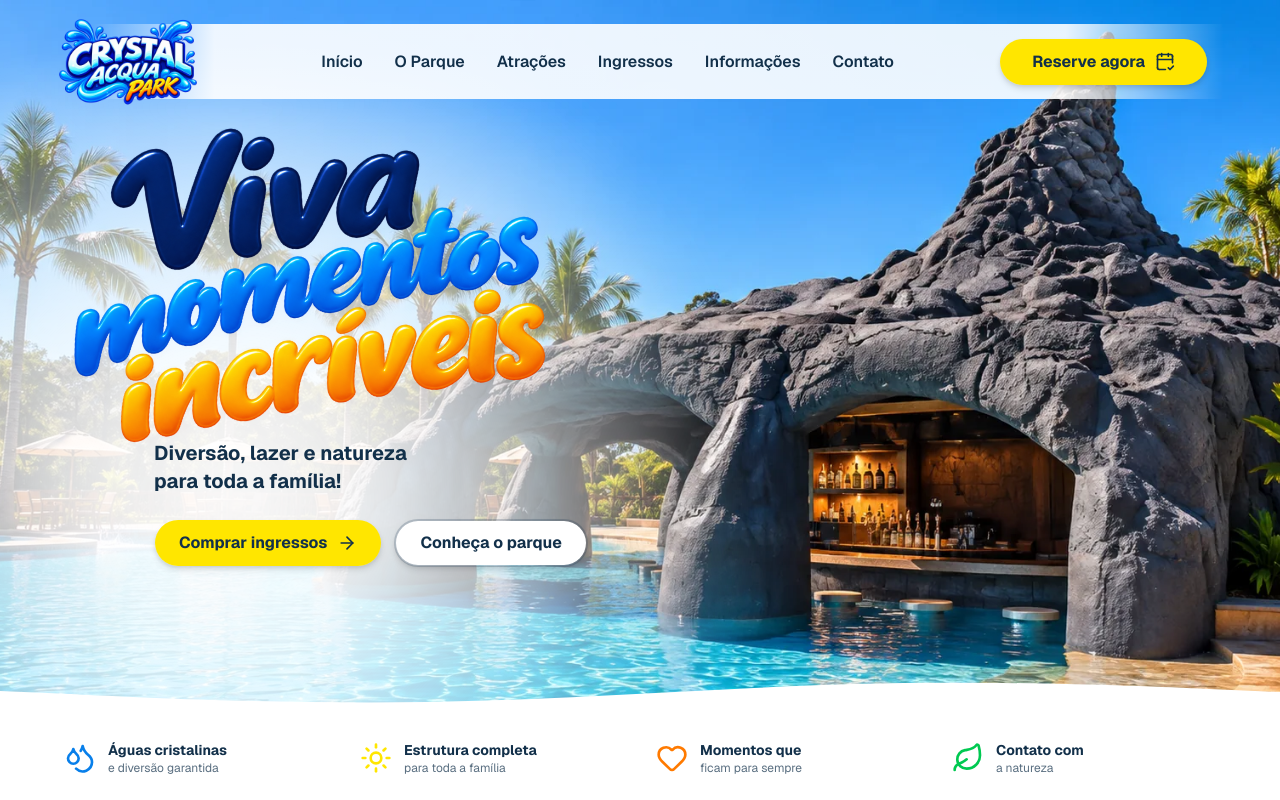
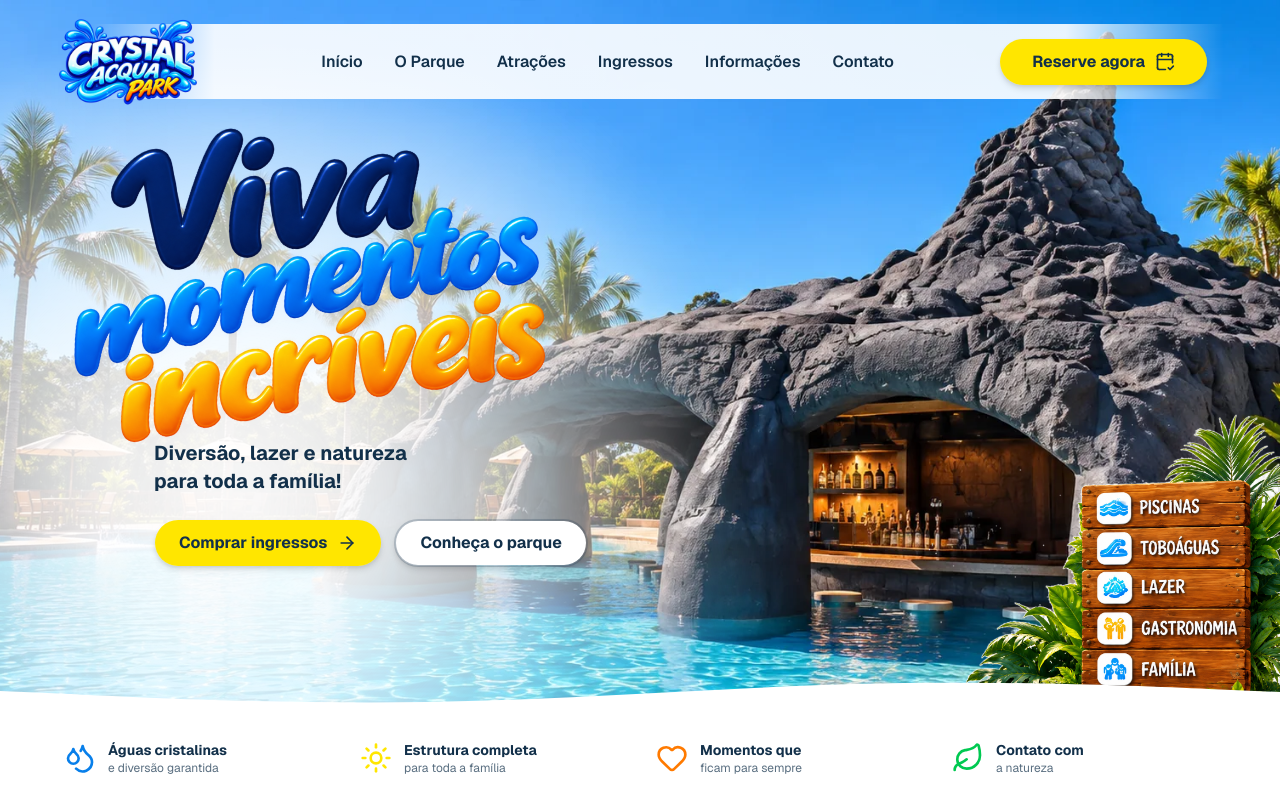
Before and after one commit to jonatinha/parquesystem, a Next.js app in the folder apps/web/: page / in a window 1280 px wide. Built offline with nearby package versions, Linux system fonts and the light colour scheme.

Commit message:
Placa de madeira

```diff
--- a/apps/web/app/globals.css
+++ b/apps/web/app/globals.css
@@ -355,3 +355,34 @@
     top: 0;
   }
 }
+
+.hero-sign {
+  display: none;
+}
+
+@media (min-width: 1024px) and (min-height: 550px) {
+  .hero-sign {
+    display: flex;
+    align-items: flex-end;
+    position: absolute;
+    right: -1rem;
+    bottom: 40px;
+    height: min(38vh, calc(100vh - 210px));
+    max-height: 480px;
+    z-index: 15;
+  }
+
+  .hero-sign img {
+    height: 100%;
+    width: auto;
+    max-width: 480px;
+  }
+}
+
+@media (min-width: 1280px) {
+  .hero-sign {
+    right: -1.5rem;
+    bottom: 50px;
+    height: min(42vh, calc(100vh - 290px));
+  }
+}
--- a/apps/web/components/site/hero.tsx
+++ b/apps/web/components/site/hero.tsx
@@ -208,6 +208,16 @@ export function Hero() {
         </div>
       </div>
 
+      {/* PLACA DE MADEIRA */}
+<div className="hero-sign">
+  <Image
+    src="/images/hero/placa-madeira.webp"
+    alt="Piscinas, Toboáguas, Lazer, Gastronomia, Família"
+    width={1306}
+    height={1167}
+  />
+</div>
+
       {/* ONDA + FAIXA DE ÍCONES */}
       <div className="absolute inset-x-0 bottom-0 z-20">
         {/* ONDA */}
```
Also changed, not shown: apps/web/public/images/hero/placa-madeira.webp (added).
